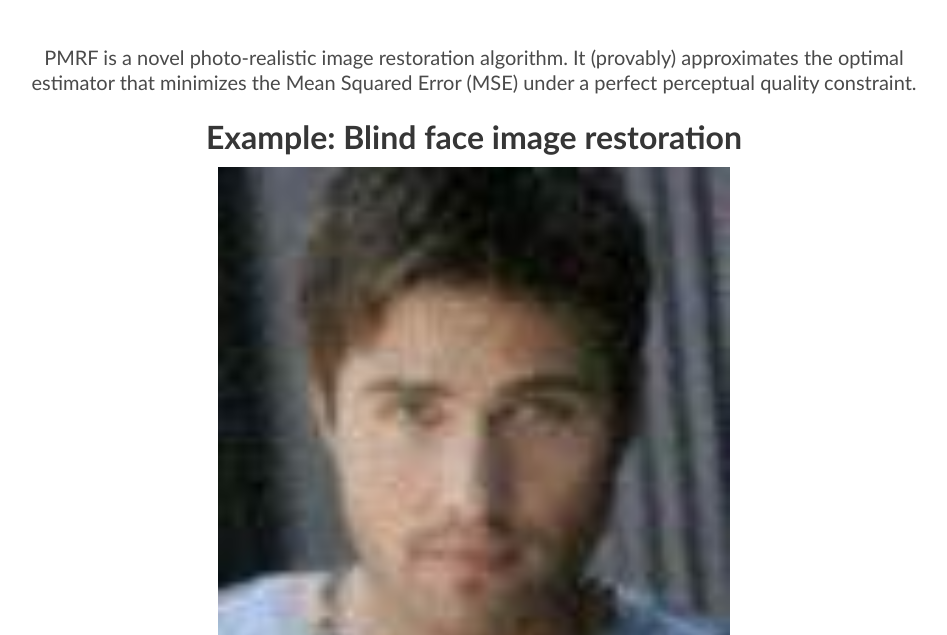
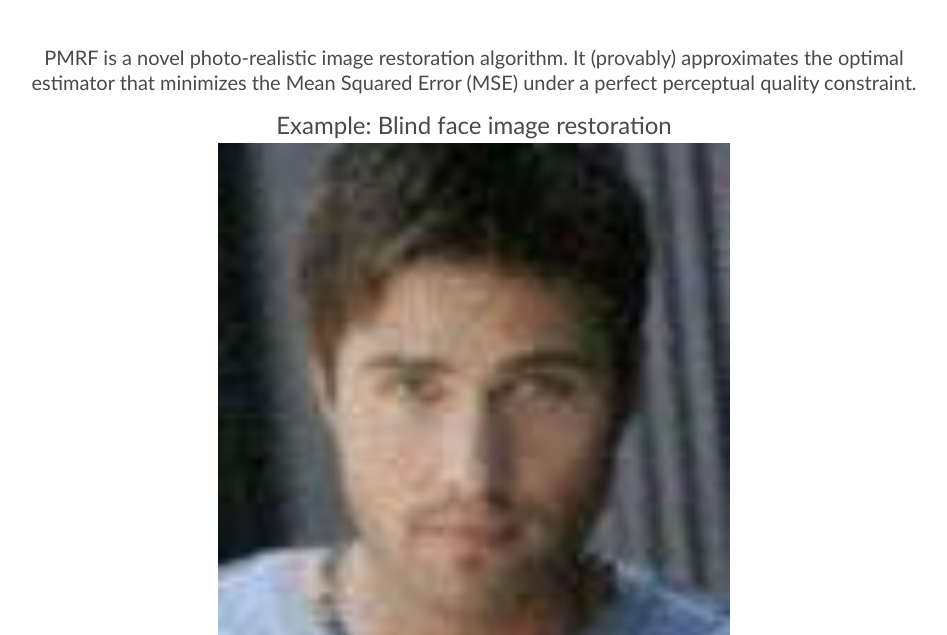
Before and after one commit to pmrf-ml/pmrf-ml.github.io, a plain HTML site: page index.html in a window 1280 px wide. Shown: the part 317-952 px from the top of the page, without its empty margins (166-1113 px from the left). Drawn offline with nearby package versions, Linux system fonts and the light colour scheme; some icons are missing.

Commit message:
Improved text

```diff
--- a/index.html
+++ b/index.html
@@ -194,26 +194,28 @@
 
       <div class="container is-max-desktop">
 <div class="columns is-centered has-text-centered">
-   <div class="comparison-block">
-     <br>
-         <div class="container is-max-desktop">
-      <div class="columns is-centered has-text-centered">
+   <!--<div class="comparison-block">-->
+     <!--<br>-->
+         <!--<div class="container is-max-desktop">-->
+      <!--<div class="columns is-centered has-text-centered">-->
 
-          <h2 class="title is-3">Example: Blind face image restoration</h2>
-      </div> </div>
-     <br>
+          <!--<h2 class="title is-3">Example</h2>-->
+
+      <!--</div> -->
+  <!--</div>-->
+     <!--<br>-->
 
                     <div class="container is-max-desktop">
 
 
-<!--<h4>Example: Blind face image restoration</h4>-->
+<h4>Example: Blind face image restoration</h4>
 <img-comparison-slider>
   <img slot="first" src="static/images/blind/y/00000137.png" width="512"/>
   <img slot="second" src="static/images/blind/pmrf/00000137.png" width="512"/>
 </img-comparison-slider>
   </div>
     </div>
-    </div>
+    <!--</div>-->
     <br><br>
       <h2 class="subtitle has-text-centered" style="font-size: 20px;">
       Given a degraded image (e.g., noisy, blurry), PMRF first predicts the posterior mean (the reconstruction that attains the smallest possible MSE), and then transports the result to a high-quality image using a rectified flow model.
@@ -328,7 +330,7 @@
       <div class="columns is-centered has-text-centered">
 
           <h2 class="title is-3">Additional examples</h2>
-      </div></div><br>
+      </div></div><br><br>
     <div class="container is-max-desktop">
 
 <div class="columns is-centered has-text-centered">
```
